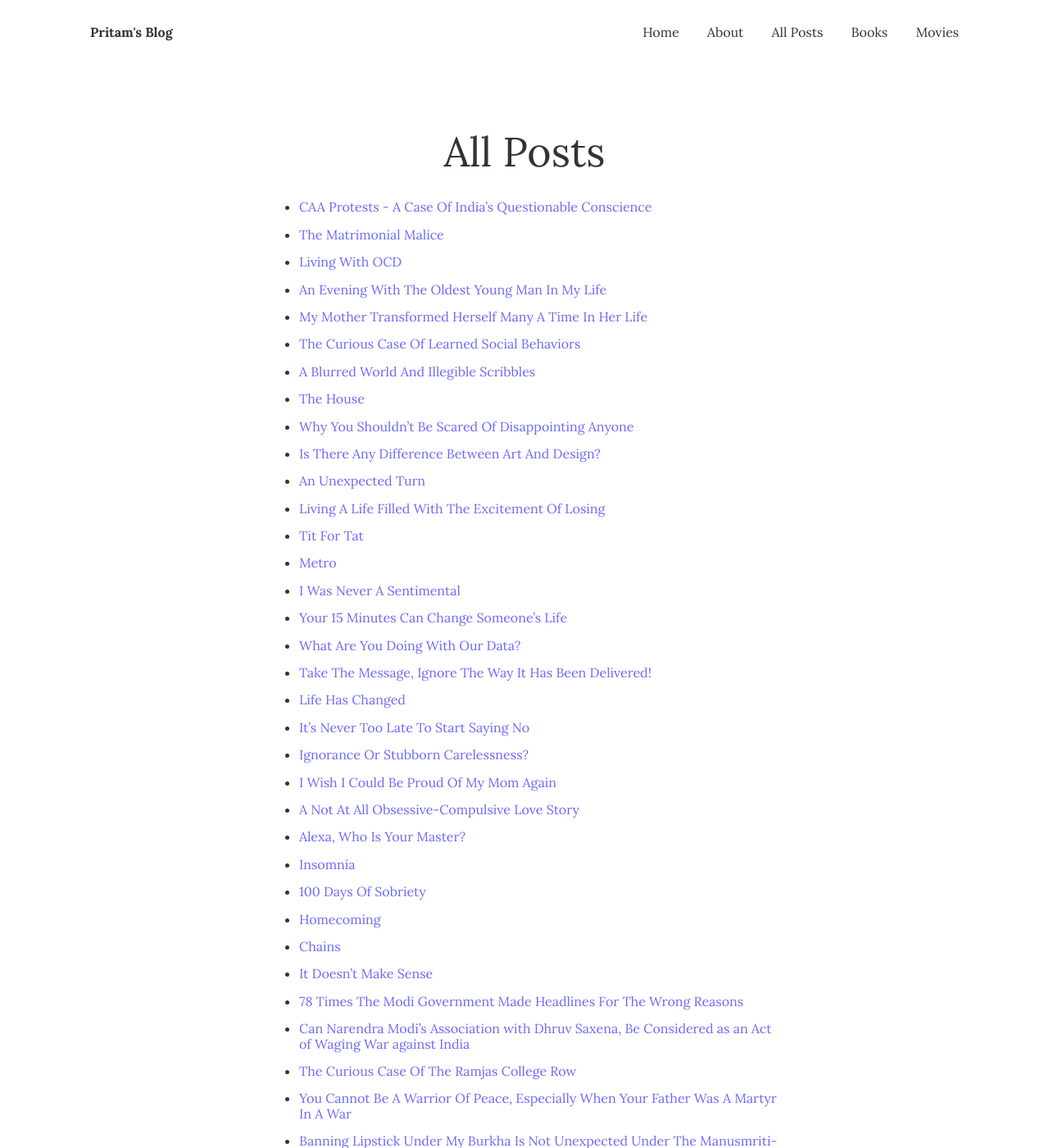
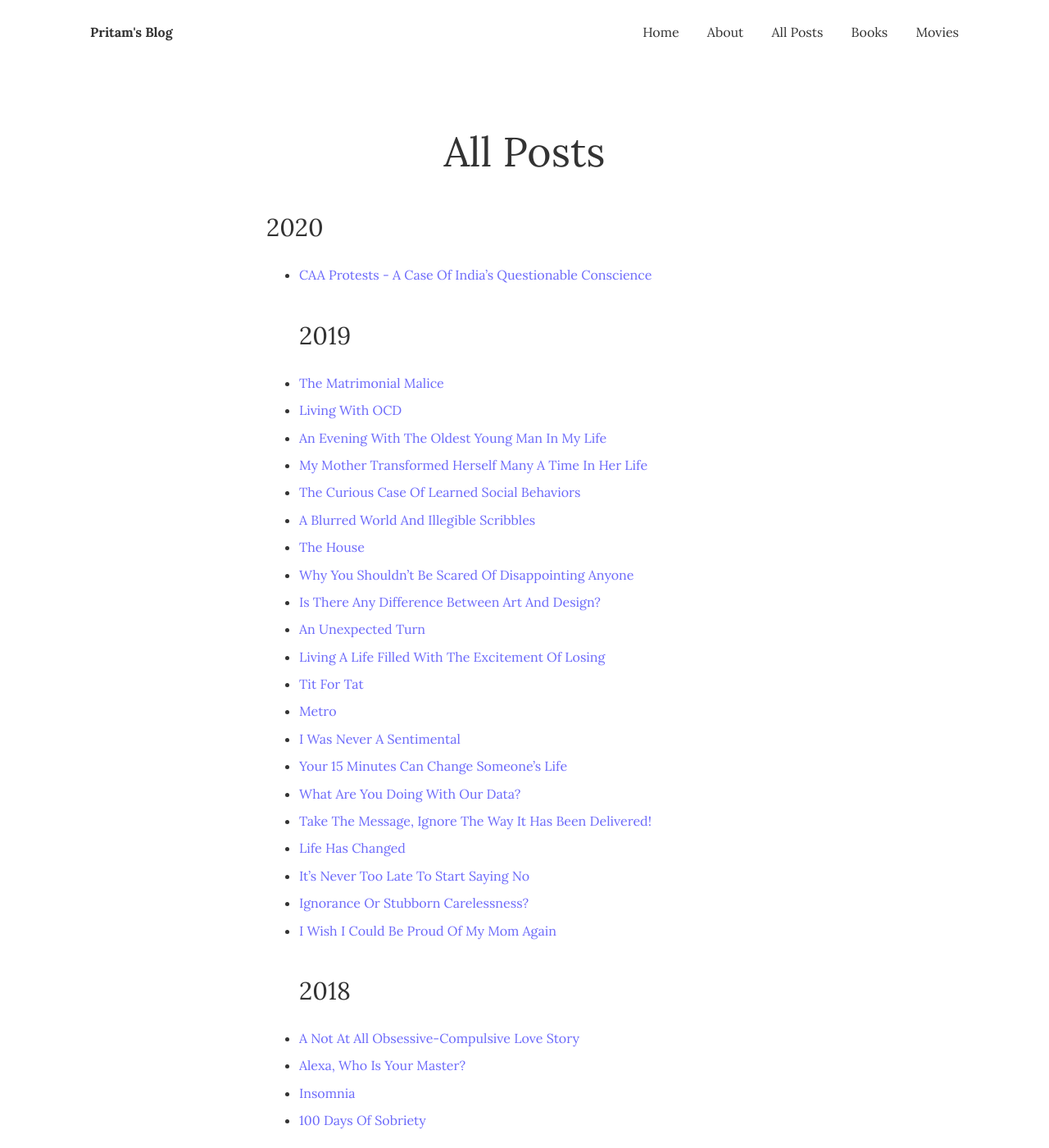
Before and after one commit to argumentativeyouth/pblog, a Jekyll site: the page built from _pages/all-posts.md, in a window 1280 px wide and 1400 px high. Shown: the whole window at 82% size. Built offline with Jekyll 4.4.1, drawn with Linux system fonts in a browser that asks for light colours.

Commit message:
Update all-posts.md

```diff
--- a/_pages/all-posts.md
+++ b/_pages/all-posts.md
@@ -4,7 +4,9 @@ title: All Posts
 permalink: /all-posts/
 image:
 ---
+## 2020
 * [CAA Protests - A Case Of India's Questionable Conscience](https://pritams.blog/caa-protests-a-case-of-indias-questionable-conscience/)
+## 2019
 * [The Matrimonial Malice](https://pritams.blog/the-matrimonial-malice/)
 * [Living With OCD](https://pritams.blog/living-with-ocd/)
 * [An Evening With The Oldest Young Man In My Life](https://pritams.blog/an-evening-with-the-oldest-young-man-in-my-life/)
@@ -26,10 +28,12 @@ image:
 * [It’s Never Too Late To Start Saying No](https://pritams.blog/its-never-too-late-to-start-saying-no/)
 * [Ignorance Or Stubborn Carelessness?](https://pritams.blog/ignorance-or-stubborn-carelessness/)
 * [I Wish I Could Be Proud Of My Mom Again](https://pritams.blog/i-wish-i-could-be-proud-of-my-mom-again/)
+## 2018
 * [A Not At All Obsessive-Compulsive Love Story](https://pritams.blog/a-not-at-all-obsessive-compulsive-love-story/)
 * [Alexa, Who Is Your Master?](https://pritams.blog/alexa-who-is-your-master/)
 * [Insomnia](https://pritams.blog/insomnia/)
 * [100 Days Of Sobriety](https://pritams.blog/100-days-of-sobriety/)
+## 2017
 * [Homecoming](https://pritams.blog/homecoming/)
 * [Chains](https://pritams.blog/chains/)
 * [It Doesn’t Make Sense](https://pritams.blog/it-doesnt-make-sense/)
```
Also changed, not shown: other parts of _pages/all-posts.md (+3 -0 lines).
